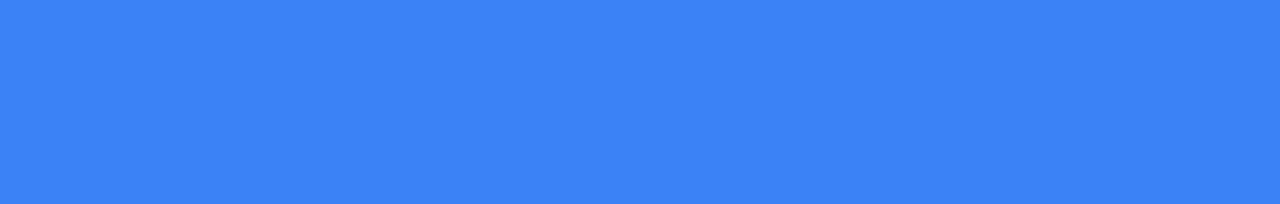
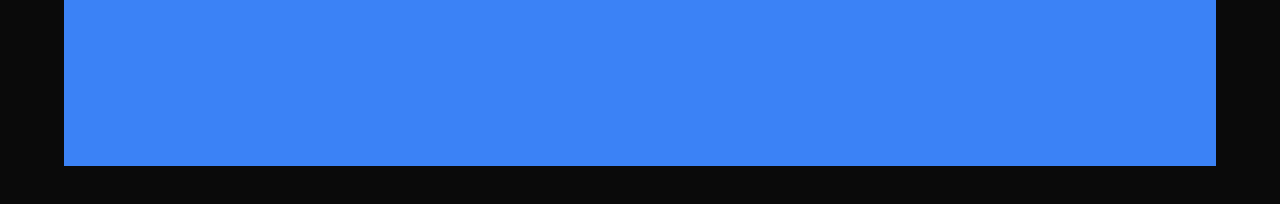
Before and after one commit to Ricardo-Tanabe/myapp, a Next.js app in the folder frontend/: page / in a window 1280 px wide. Shown: the part 730-934 px from the top of the page. After the commit the page ends 896 px from the top, so only its background shows below. Built offline with nearby package versions, Linux system fonts and the light colour scheme.

Commit message:
Alterações na estrutura de pastas

```diff
--- a/frontend/src/app/globals.css
+++ b/frontend/src/app/globals.css
@@ -2,7 +2,7 @@
 @tailwind components;
 @tailwind utilities;
 @import "./custom.css";
-@import "../components/customHeader.css";
+@import "../components/header/headerStyles.css";
 
 :root {
   --background: #ffffff;
--- a/frontend/src/app/layout.tsx
+++ b/frontend/src/app/layout.tsx
@@ -1,7 +1,7 @@
 import type { Metadata } from "next";
 import { Geist, Geist_Mono } from "next/font/google";
 import ClientWrapper from "@/components/ClientWrapper";
-import Header from "@/components/Header";
+import Header from "@/components/header/Header";
 import Footer from "@/components/Footer";
 import "./globals.css";
 
--- a/frontend/src/app/page.tsx
+++ b/frontend/src/app/page.tsx
@@ -22,7 +22,7 @@ export default function Home() {
 
   return (
     <>
-      <main className={`border-test flex-norm-col min-h-screen bg-blue-500 p-6`}>
+      <main className={`border-test flex-norm-col min-h-screen bg-blue-500 p-6 max-w-6xl m-auto`}>
         <h1 className="text-4xl font-bold text-gray-800 mb-4">Full Stack Development Space</h1>
         <p className="text-gray-600 mb-6">
           Explore the platform. Log in to access more features.
--- a/frontend/src/components/Footer.tsx
+++ b/frontend/src/components/Footer.tsx
@@ -1,7 +1,7 @@
 export default function Footer() {
     return(
         <>
-        <footer className={`border-test  bg-blue-500 h-24`}></footer>
+        <footer className={`border-test  bg-blue-500 h-24 max-w-6xl m-auto`}></footer>
         </>
     )
 }
```
